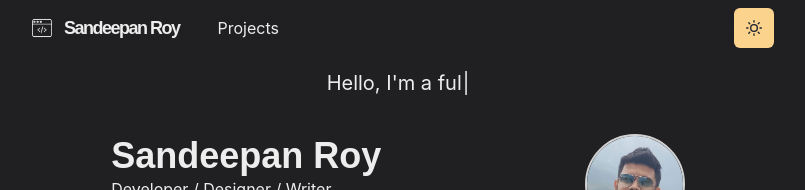
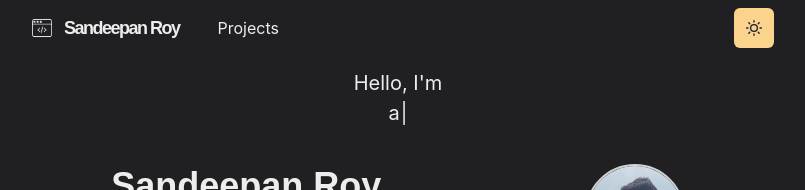
Before and after one commit to WhiskeyJack0/pf2, a Next.js app: page / in a window 1280 px wide. Shown: the top 190 px of the page, without its empty margins (242-1047 px from the left). Built offline with nearby package versions, Linux system fonts and the light colour scheme.

Commit message:
changed typewritten text

```diff
--- a/pages/index.js
+++ b/pages/index.js
@@ -24,15 +24,19 @@ const Page = () => {
         mb={6}
         align="center"
         fontSize={20}
-      >
+      >Hello, I&apos;m
         <Typewriter
+        options={{
+          loop: true
+        }}
         onInit={(typewriter) => {
           typewriter
             .changeDelay(45)
-            .typeString("Hello, I'm a full-stack developer")
+            .typeString("a full-stack developer")
             .pauseFor(1000)
             .deleteChars(22)
             .typeString("based in India")
+            .pauseFor(1000)
             .start();
         }}
       />
```
